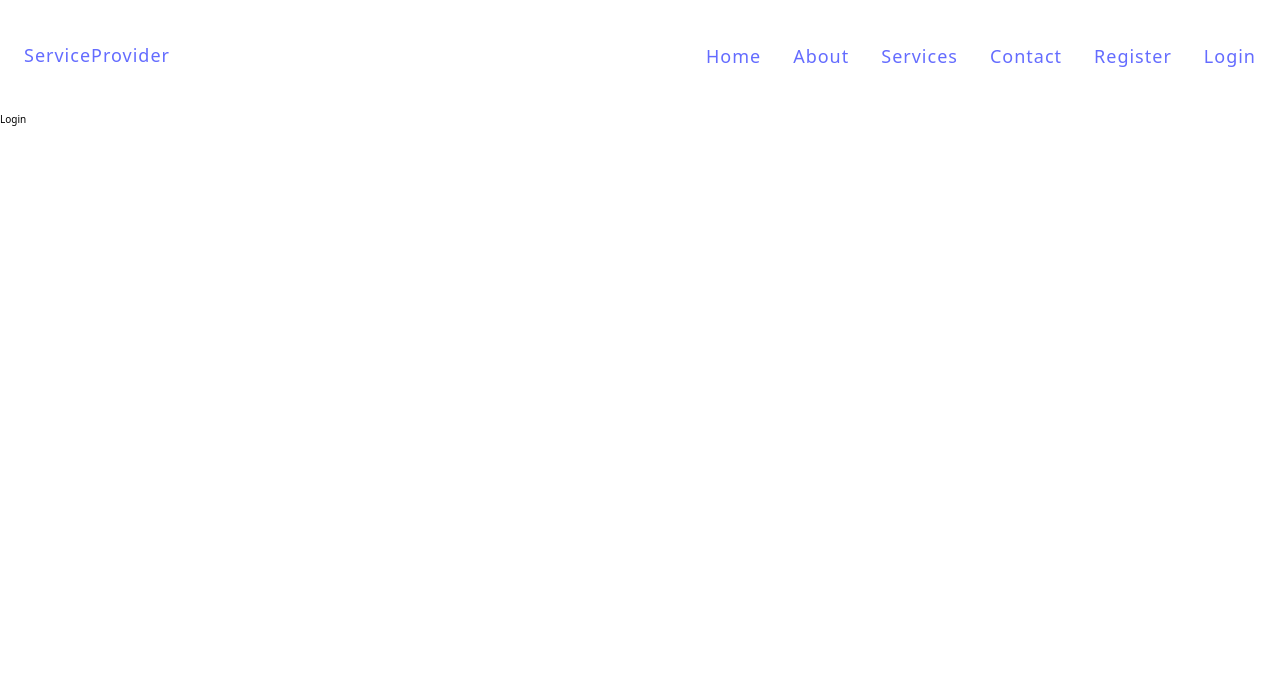
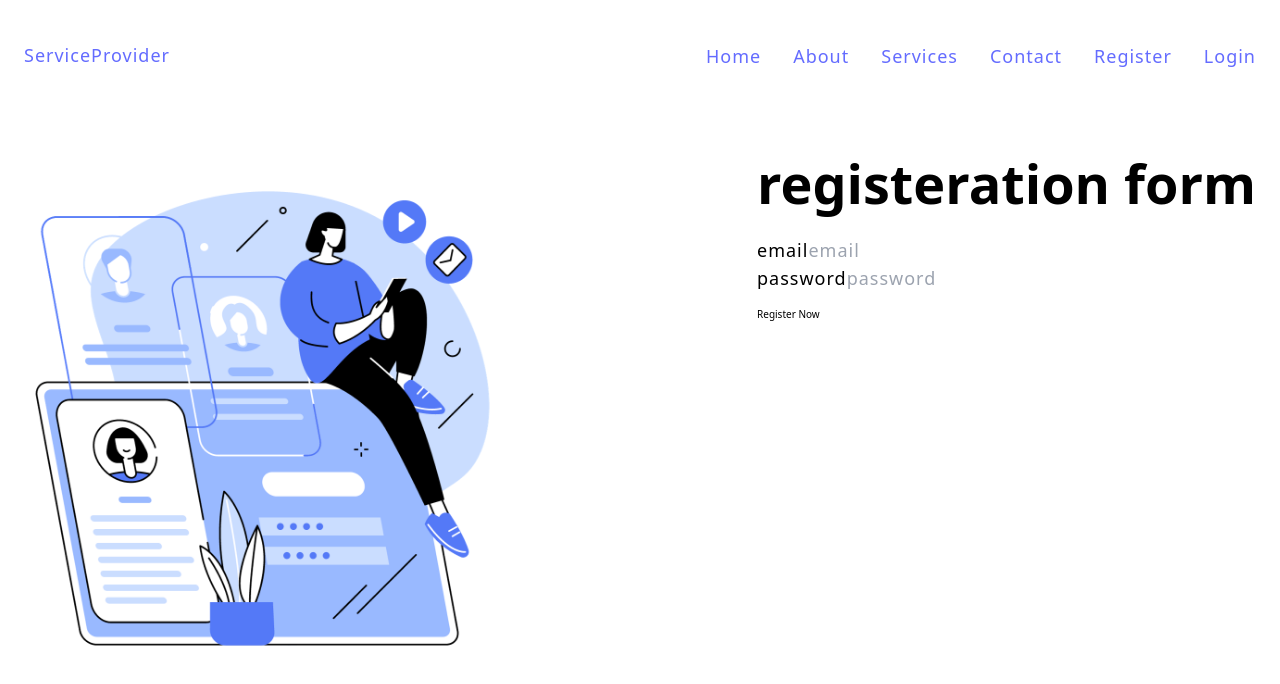
Before and after one commit to MuhammadFaizan144/MERN-Tutorial, a React (Vite) app in the folder client/: page /login in a window 1280 px wide. Shown: the top 684 px of the page. Built offline with nearby package versions, Linux system fonts and the light colour scheme.

Commit message:
complete login functions in tutorial 22

```diff
--- a/client/src/pages/Login.jsx
+++ b/client/src/pages/Login.jsx
@@ -1,9 +1,60 @@
 import React from 'react'
+import { useState } from 'react'
+const Login = () => {
+  const[user,setUser]=useState({
+      email:"",
+      password:""
+    })
+    //handling the input value
+    const handleInput=(e)=>{
+      // let name=e.
+      console.log(e)
+      let name=e.target.name;
+      let value=e.target.value;
+      setUser({
+        ...user,
+        [name]:value,
+      })
+    }
 
-const Login = () => {
-  return (
-    <div>Login</div>
-  )
+    const handleSubmit=(e)=>{
+      e.preventDefault()
+      console.log(user)
+    }
+
+    return (
+      <>
+        <section>
+          <main>
+            <div className="section-registration">
+              <div className="container grid grid-cols-2">
+                <div className="registeration-image">
+                  <img src="/images/register.png" alt="" width="500" height="500" />
+                </div>
+                <div className="registration-form">
+                  <h1 className='main-heading mb-3'>registeration form</h1>
+                  <br />
+                  <form onSubmit={handleSubmit}>
+
+                    <div>
+                      <label htmlFor="email">email</label>
+                      <input type="email" name='email' placeholder='email' id='email' required autoComplete='off' value={user.email} onChange={handleInput}/>
+                    </div>
+                    <div>
+                      <label htmlFor="password">password</label>
+                      <input type="password" name='password' placeholder='password' id='password' required autoComplete='off' value={user.password} onChange={handleInput}/>
+                    </div>
+                    <br />
+                    <button type='submit' className='btn btn-submit'>Register Now</button>
+                  </form>
+                </div>
+              </div>
+            </div>
+          </main>
+        </section>
+      </>
+    );
+
 }
 
 export default Login
```
